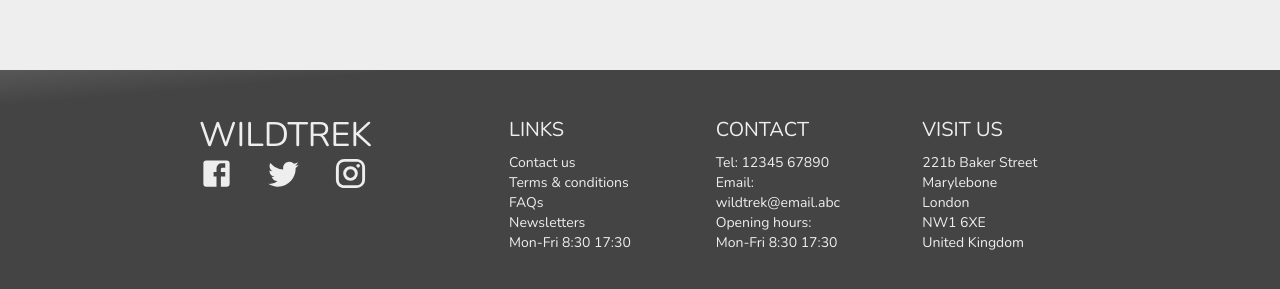
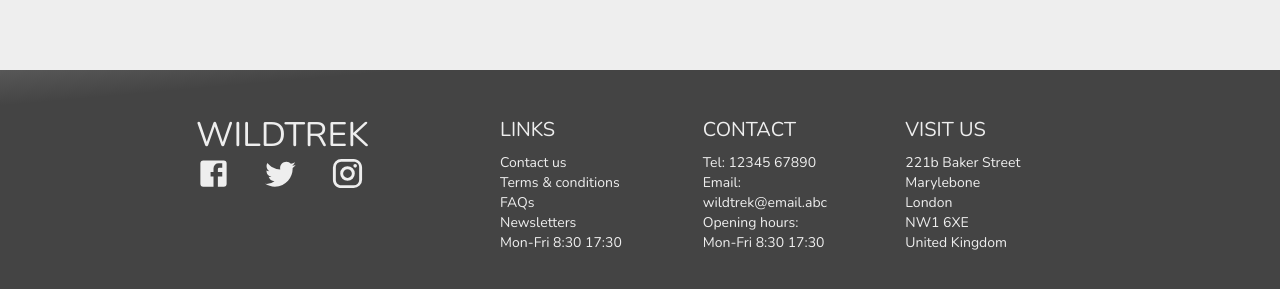
Before and after one commit to ValerioM91/wildtrek, a React (Create React App) app: page / in a window 1280 px wide. Shown: the part 3036-3325 px from the top of the page. Built offline with nearby package versions, Linux system fonts and the light colour scheme.

Commit message:
small update

```diff
--- a/src/Components/Footer.js
+++ b/src/Components/Footer.js
@@ -13,6 +13,7 @@ const useStyles = makeStyles({
     display: 'block',
   },
   container: {
+    width: '100%',
     margin: 'auto',
     padding: '2rem',
   },
```
